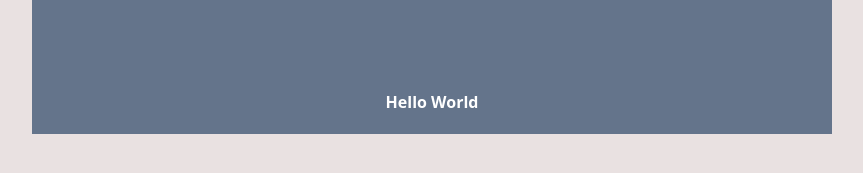
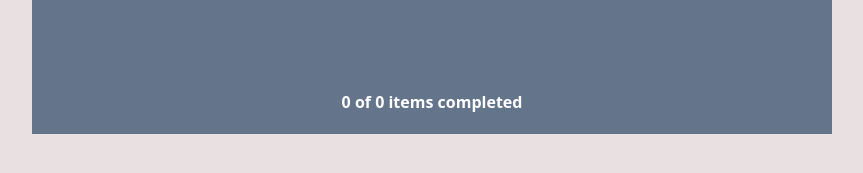
Before and after one commit to ansman58/todos-3mtt, a React (Create React App) app: page / in a window 1280 px wide. Shown: the part 359-532 px from the top of the page, without its empty margins (208-1071 px from the left). Built offline with nearby package versions, Linux system fonts and the light colour scheme.

Commit message:
add no completed

```diff
--- a/src/App.tsx
+++ b/src/App.tsx
@@ -2,16 +2,21 @@ import React from "react";
 import "./App.css";
 import Todo from "./Todo";
 
-type Todo = {
+export type ITodo = {
   todo: string;
   isCompleted: boolean;
 };
 
 function App() {
-  const [todos, setTodos] = React.useState<Todo[]>(
+  const [todos, setTodos] = React.useState<ITodo[]>(
     JSON.parse(localStorage.getItem("todos") || "[]")
   );
-  const [todo, setTodo] = React.useState<Todo["todo"]>("");
+  const [todo, setTodo] = React.useState<ITodo["todo"]>("");
+  const [noOfCompletedTodos, setNoOfCompletedTodos] = React.useState(0);
+
+  React.useEffect(() => {
+    setNoOfCompletedTodos(todos.filter((todo) => todo.isCompleted).length);
+  }, [todos]);
 
   const onAddTodo = () => {
     const newTodos = [...todos, { todo, isCompleted: false }];
@@ -21,20 +26,11 @@ function App() {
   };
 
   const onClickEnter = (e: React.KeyboardEvent<HTMLInputElement>) => {
-    const newTodos = [...todos, { todo, isCompleted: false }];
     if (e.key === "Enter") {
+      const newTodos = [...todos, { todo, isCompleted: false }];
       setTodos(newTodos);
       localStorage.setItem("todos", JSON.stringify(newTodos));
     }
-  };
-
-  const onCompleteTodo = (
-    index: number,
-    e: React.ChangeEvent<HTMLInputElement>
-  ) => {
-    const newTodos = [...todos];
-    newTodos[index].isCompleted = e.target.checked;
-    localStorage.setItem("todos", JSON.stringify(newTodos));
   };
 
   return (
@@ -66,11 +62,13 @@ function App() {
                 todo={todo.todo}
                 todoIndex={index}
                 todos={todos}
+                setTodos={setTodos}
               />
             ))}
           </div>
           <p className="p-5 text-base font-semibold text-center text-white">
-            Hello World
+            {noOfCompletedTodos} of {todos.length}{" "}
+            items completed
           </p>
         </div>
       </div>
--- a/src/Todo.tsx
+++ b/src/Todo.tsx
@@ -1,14 +1,18 @@
 import React from "react";
 import DeleteIcon from "./icons/DeleteIcon";
+import { ITodo } from "./App";
 
 interface TodoProps {
   todo: string;
   todoIndex: number;
-  todos: { todo: string; isCompleted: boolean }[];
+  todos: ITodo[];
+  setTodos?: React.Dispatch<React.SetStateAction<ITodo[]>>;
 }
 
 const Todo = (props: TodoProps) => {
-  const [completed, setCompleted] = React.useState(props.todos[props.todoIndex].isCompleted);
+  const [completed, setCompleted] = React.useState(
+    props.todos[props.todoIndex].isCompleted
+  );
 
   const onCompleteTodo = (e: React.ChangeEvent<HTMLInputElement>) => {
     const newTodos = [...props.todos];
```
